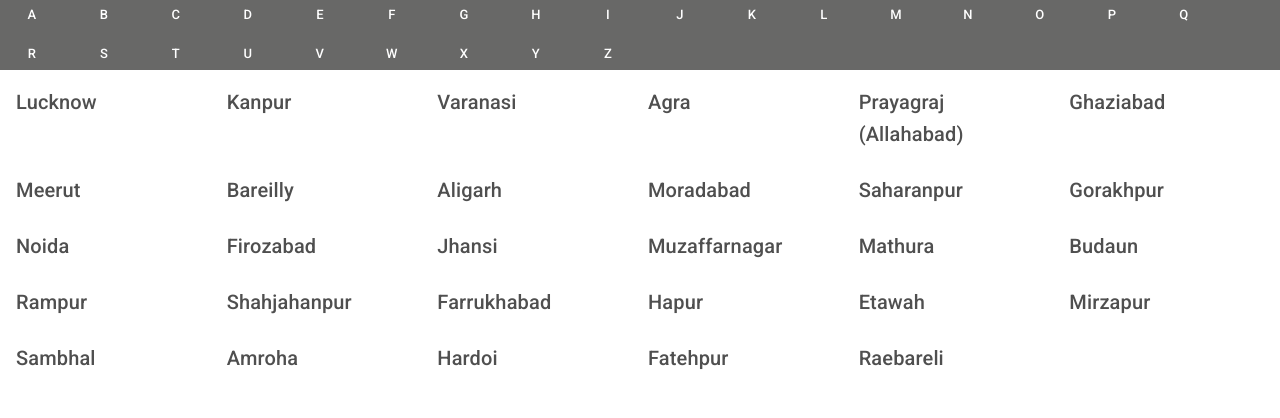
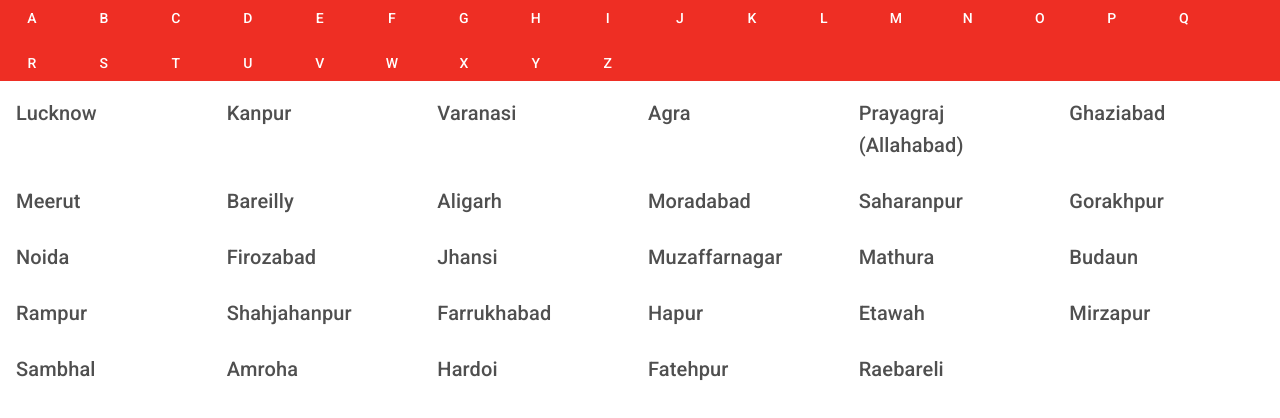
Before and after one commit to HOTELIO111/Hotelio-Front, a React (Create React App) app: page /allCities in a window 1280 px wide. Shown: the top 418 px of the page. Built offline with nearby package versions, Linux system fonts and the light colour scheme; no server answers; a web font is replaced by a local one.

Commit message:
Update AllCities.js

```diff
--- a/src/Pages/AllCities/AllCities.js
+++ b/src/Pages/AllCities/AllCities.js
@@ -47,13 +47,12 @@ const AllCities = () => {
 
   return (
     <>
-      <Grid container spacing={1} bgcolor={'#686867'}>
+      <Grid container spacing={1} bgcolor={'#ee2e24'}>
         {alphabet.map((item) => (
           <Grid item key={item}>
             <Button
               variant='text'
               sx={{ color: '#fff' }}
-              size='small'
               onClick={() => handleAlphabetClick(item)}
             >
               {item}
```
